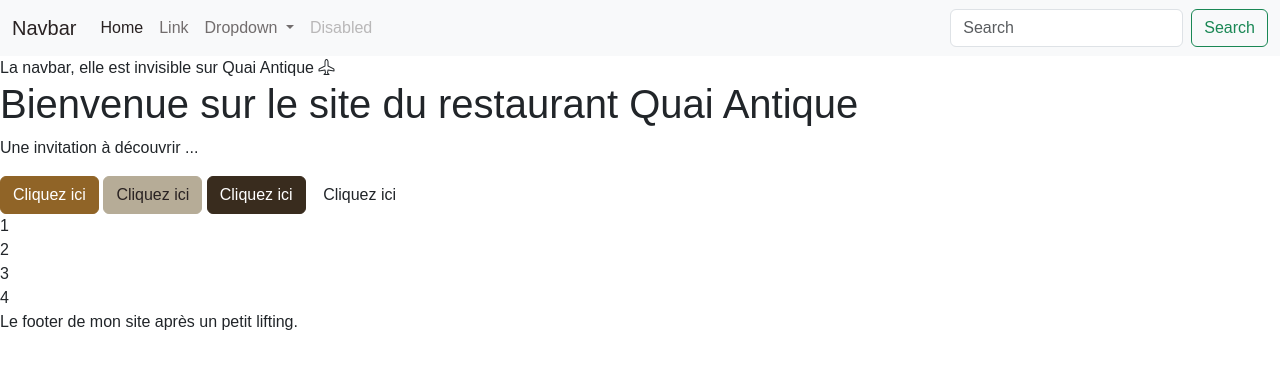
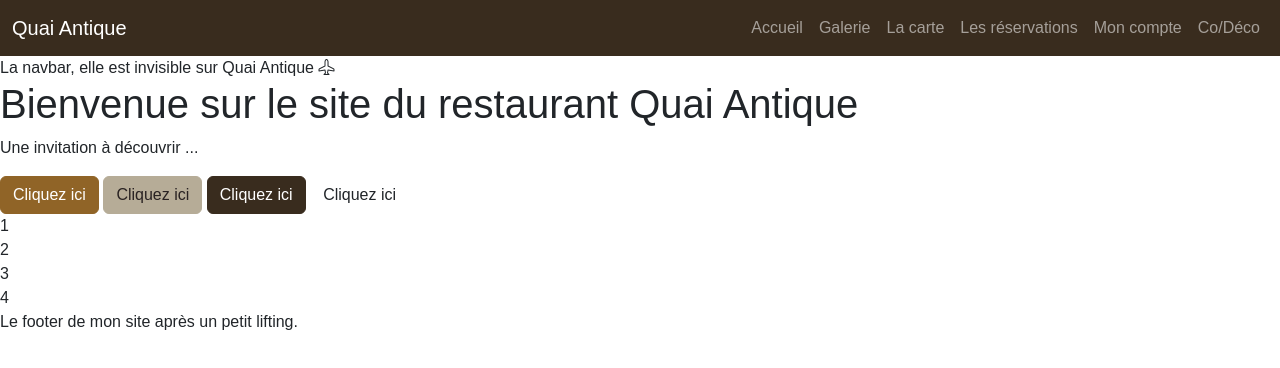
Before and after one commit to BakStudi/QuaiAntique-Restaurant, a website with bundled scripts: page index.html in a window 1280 px wide. Built offline with nearby package versions, Linux system fonts and the light colour scheme; files whose address does not match are found by name; a web font is replaced by a local one.

Commit message:
Added site header

```diff
--- a/index.html
+++ b/index.html
@@ -13,41 +13,35 @@
 	<title>Document</title>
 </head>
 <body>
-
 	<header>
-		<nav class="navbar navbar-expand-lg bg-body-tertiary">
+		<nav class="navbar navbar-expand-lg bg-dark" data-bs-theme="dark" >
 			<div class="container-fluid">
-    <a class="navbar-brand" href="#">Navbar</a>
+				<a class="navbar-brand" href="/">Quai Antique</a>
 				<button class="navbar-toggler" type="button" data-bs-toggle="collapse" data-bs-target="#navbarSupportedContent" aria-controls="navbarSupportedContent" aria-expanded="false" aria-label="Toggle navigation">
 				<span class="navbar-toggler-icon"></span>
 				</button>
 				<div class="collapse navbar-collapse" id="navbarSupportedContent">
-      <ul class="navbar-nav me-auto mb-2 mb-lg-0">
+				<ul class="navbar-nav ms-auto mb-2 mb-lg-0">
 					<li class="nav-item">
-          <a class="nav-link active" aria-current="page" href="#">Home</a>
+					<a class="nav-link" href="/">Accueil</a>
 					</li>
 					<li class="nav-item">
-          <a class="nav-link" href="#">Link</a>
-        </li>
-        <li class="nav-item dropdown">
-          <a class="nav-link dropdown-toggle" href="#" role="button" data-bs-toggle="dropdown" aria-expanded="false">
-            Dropdown
-          </a>
-          <ul class="dropdown-menu">
-            <li><a class="dropdown-item" href="#">Action</a></li>
-            <li><a class="dropdown-item" href="#">Another action</a></li>
-            <li><hr class="dropdown-divider"></li>
-            <li><a class="dropdown-item" href="#">Something else here</a></li>
-          </ul>
+					<a class="nav-link" href="#">Galerie</a>
 					</li>
 					<li class="nav-item">
-          <a class="nav-link disabled" aria-disabled="true">Disabled</a>
+					<a class="nav-link" href="#">La carte</a>
+					</li>
+					<li class="nav-item">
+					<a class="nav-link" href="#">Les réservations</a>
+					</li>
+					<li class="nav-item">
+					<a class="nav-link" href="#">Mon compte</a>
+					</li>
+					<li class="nav-item">
+					<a class="nav-link" href="#">Co/Déco</a>
 					</li>
 				</ul>
-      <form class="d-flex" role="search">
-        <input class="form-control me-2" type="search" placeholder="Search" aria-label="Search"/>
-        <button class="btn btn-outline-success" type="submit">Search</button>
-      </form>
+
 				</div>
 			</div>
 		</nav>
@@ -72,7 +66,7 @@
 	<footer>Le footer de mon site après un petit lifting.</footer>
 
 	<script type="module" src="./Router/router.js"></script>
-	<script src="node_module/bootstrap/dist/js/bootstrap.bundle.min.js"></script>
+	<script src="node_modules/bootstrap/dist/js/bootstrap.bundle.min.js"></script>
 
 </body>
 </html>
```
Lines whose indentation alone changed are shown as unchanged.
